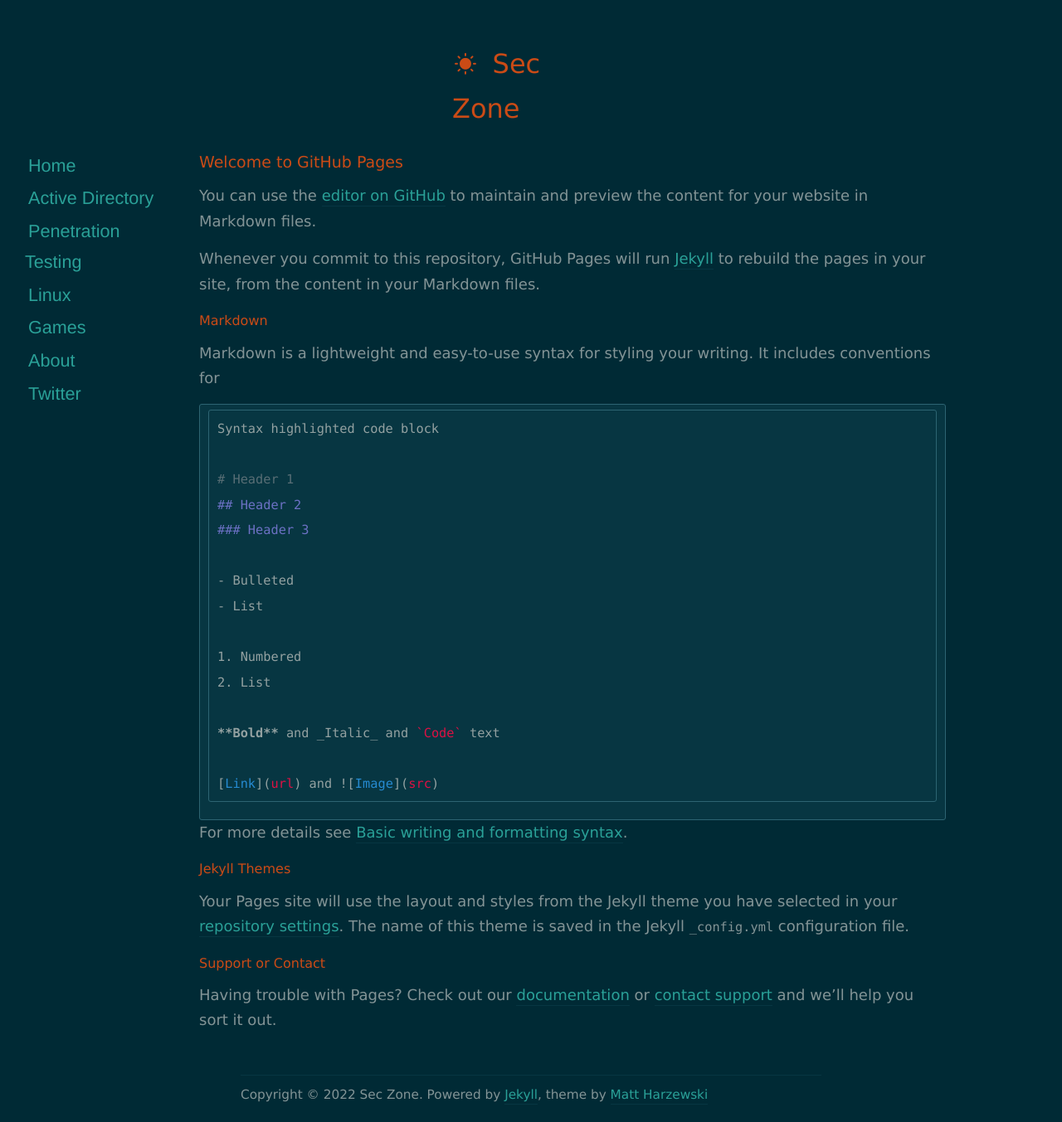
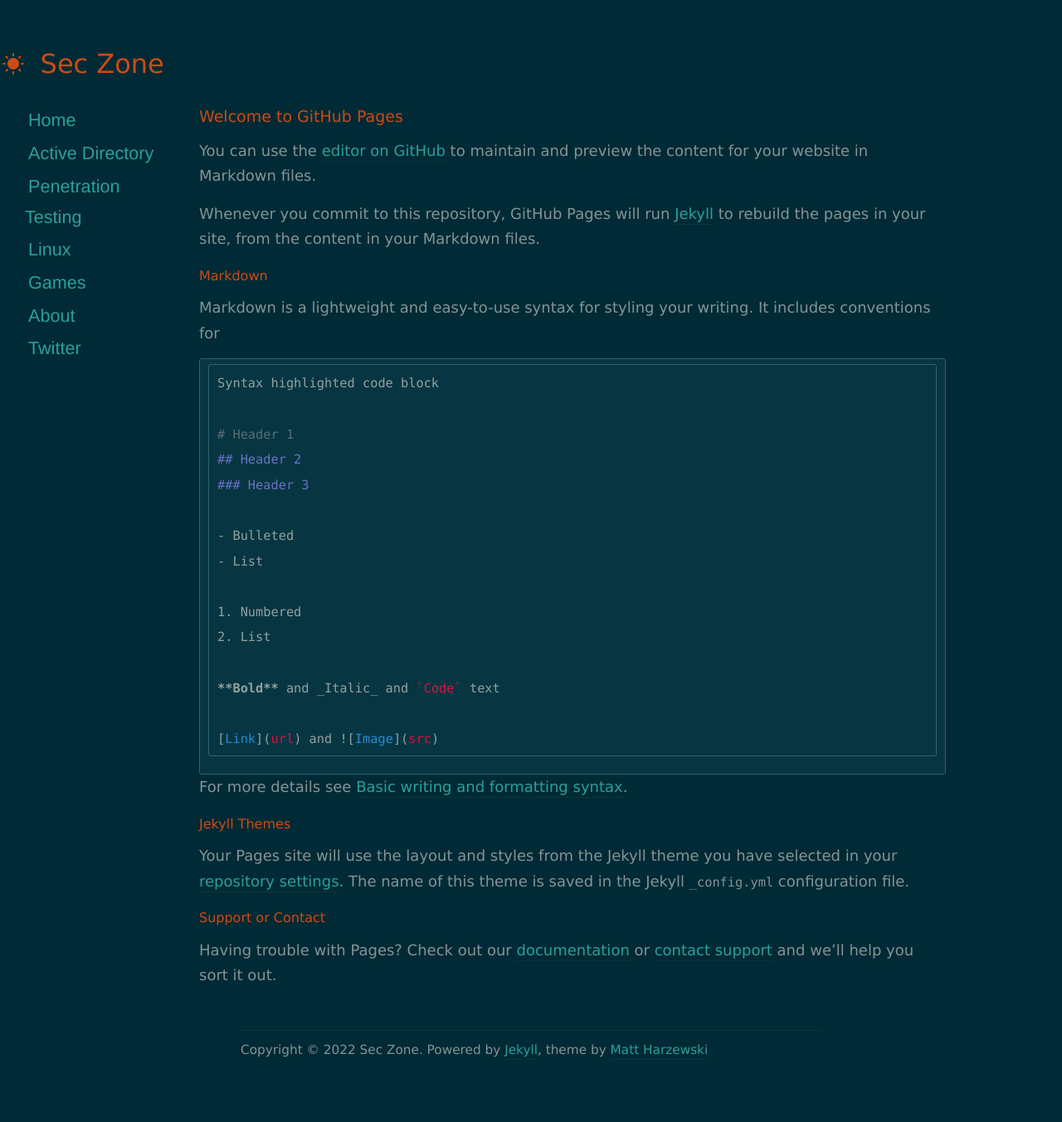
Before and after one commit to SecZone1/seczone1.github.io, a Jekyll site: the page built from index.md, in a window 1280 px wide. Shown: the whole page at 83% size. Built offline with Jekyll 4.4.1, drawn with Linux system fonts in a browser that asks for light colours; nearby versions of some CDN libraries; our own code applies the rules of GitHub Pages for plain Markdown files; the list of posts is cut into pages by our own code; after the commit the page ends 1299 px from its top, so only the background shows below that.

Commit message:
Update style.css

```diff
--- a/assets/css/style.css
+++ b/assets/css/style.css
@@ -115,9 +115,9 @@ h3 {
 }
 
 #header {
-        width: 190px;
+
 	text-align: left;
-	left: -140px;
+	left: -240px;
 	margin: 50px auto 20px auto;
 
 }
```
